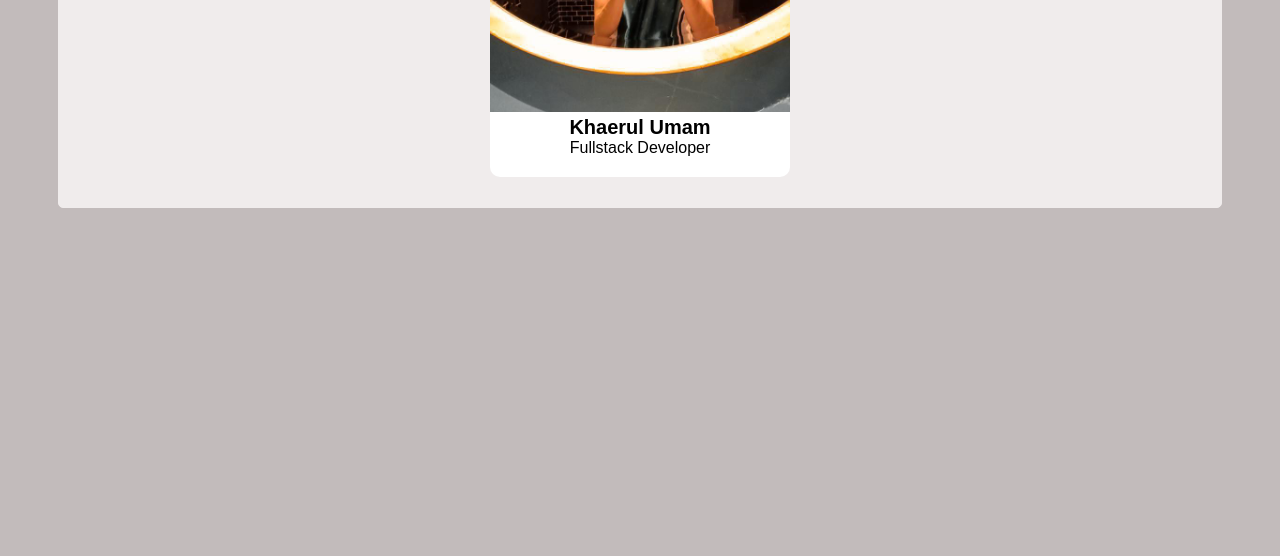
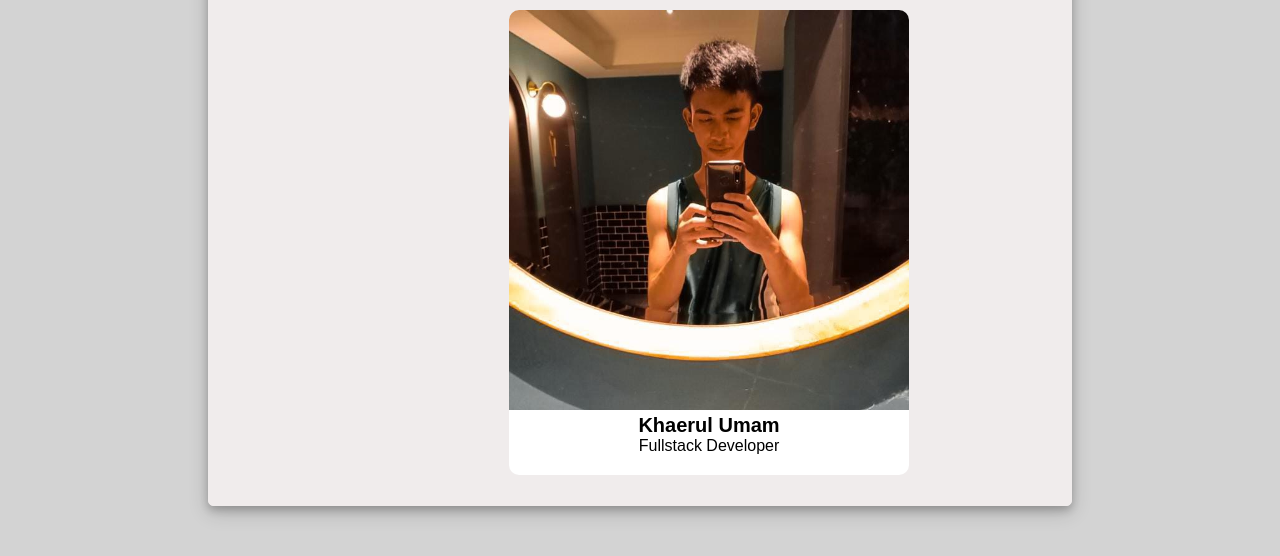
Before and after one commit to Umam1210/task-dumbways-day-1, a plain HTML site: page index.html in a window 1280 px wide. Shown: the part 585-1141 px from the top of the page. Before the commit the page ends 843 px from the top, so only its background shows below. Drawn offline with Linux system fonts and the light colour scheme.

Commit message:
pembaruan

```diff
--- a/index.html
+++ b/index.html
@@ -5,20 +5,21 @@
     <meta http-equiv="X-UA-Compatible" content="IE=edge">
     <meta name="viewport" content="width=device-width, initial-scale=1.0">
     <title>Dumbways day 1</title>
-    <link rel="icon" type="image/x-icon" href="Day 1/assets/programmer.jpg">
+    <link rel="icon" type="image/x-icon" href="Day 1/assets/programmer-icon.webp">
     <link rel="stylesheet" href="https://cdnjs.cloudflare.com/ajax/libs/font-awesome/6.1.2/css/all.min.css">
 
     <style>
     body{
-        background-color: rgb(194, 187, 187);
+        background-color: lightgray;
     }
     .card{
-       margin: 50px ;
-       padding: 30px 150px;
+       margin: 50px 200px 50px 200px;
+       padding: 30px 300px;
        border: 1px solid rgb(240, 236, 236);
        background-color:  rgb(240, 236, 236);
         border-radius: 5px;
         font-family: Arial, Helvetica, sans-serif;
+       box-shadow: 0 4px 8px 0 rgba(0, 0, 0, 0.2), 0 6px 20px 0 rgba(0, 0, 0, 0.19);
 
     }
     .card p{
@@ -68,7 +69,7 @@
         text-align: center;
         border: 1px  rgb(240, 236, 236);
         background-color: white;
-        width: 300px;
+        width: 400px;
         margin: auto;
         border-radius: 10px;
         padding-bottom: 20px;
@@ -102,7 +103,7 @@
             <a href="https://twitter.com"><i class="fa-brands fa-twitter"></i></a>
         </div>
         <div class="card1">
-            <img src="/Day 1/assets/image.jpeg" alt="person" width="300px">
+            <img src="/Day 1/assets/image.jpeg" alt="person" width="400px">
             <p style="width:300px ;"><span>Khaerul Umam</span><br>Fullstack Developer</p>
         </div>
     </div>
```
Also changed, not shown: Day 1/assets/programmer-icon.webp (added), Day 1/assets/programmer.jpg (deleted), 1 other file.
